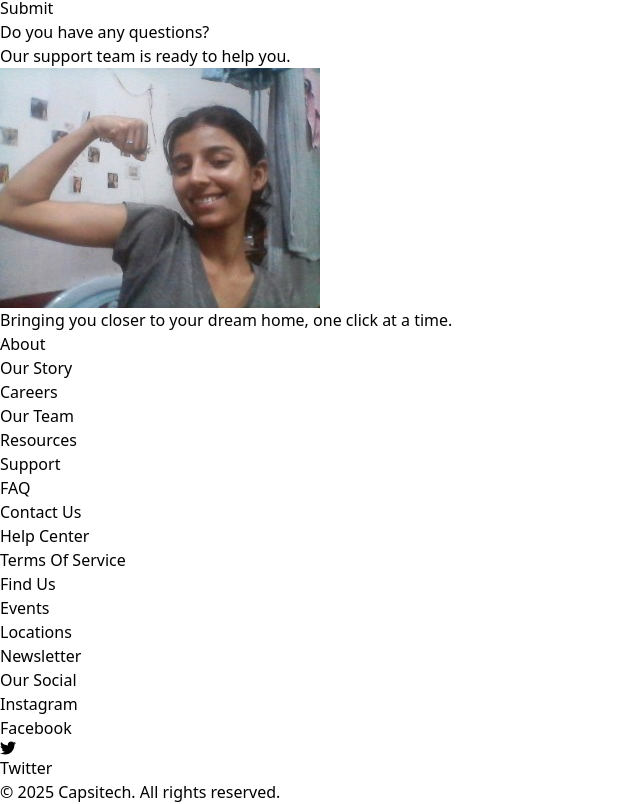
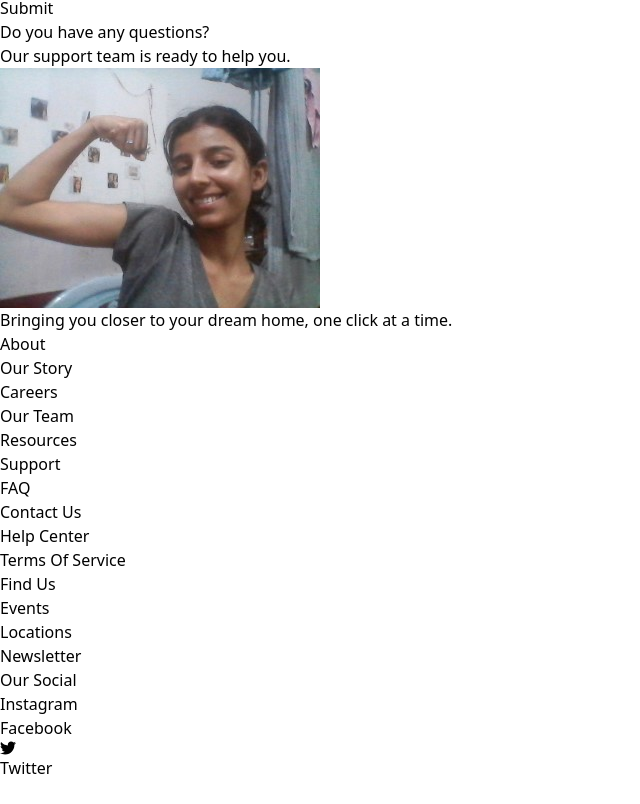
Before and after one commit to Muskan6wq/Hotel-app, a React (Vite) app: page /contact in a window 1280 px wide. Shown: the part 1398-2202 px from the top of the page, without its empty margins (0-640 px from the left). After the commit the page ends 2178 px from the top, so only its background shows below. Built offline with nearby package versions, Linux system fonts and the light colour scheme.

Commit message:
removed a part

```diff
--- a/src/components/FooterContact.jsx
+++ b/src/components/FooterContact.jsx
@@ -62,7 +62,7 @@ const Footer = () => {
 
             {/* Footer Bottom */}
             <div className="text-center text-gray-300 text-sm mt-10">
-                © {new Date().getFullYear()} Capsitech. All rights reserved.
+
             </div>
         </footer>
     );
```
